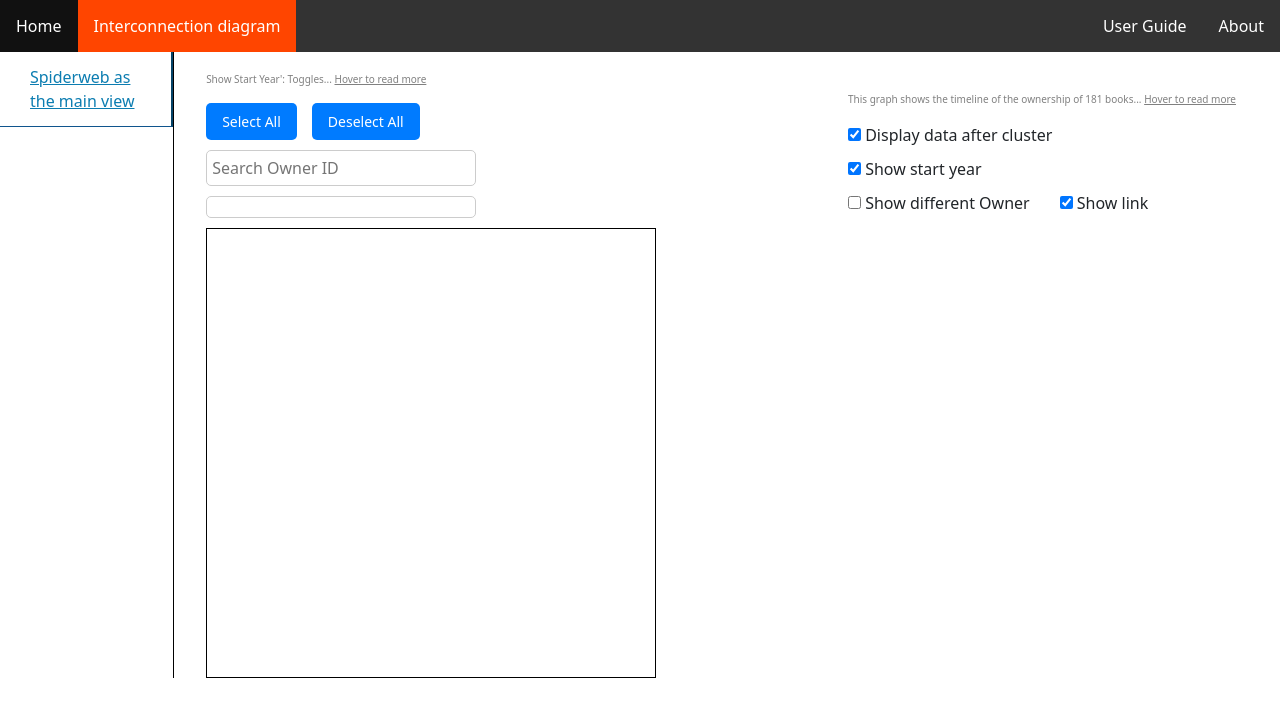
After one commit to MaryJml/MSc_Project, a Flask app: page /interconnection/spiderweb in a window 1280 px wide. The commit adds this page. Shown: the top 717 px of the page. Run offline with Flask 3, Linux system fonts and the light colour scheme.

Commit message:
add inter_sidebar

```diff
--- a/app.py
+++ b/app.py
@@ -12,17 +12,21 @@ def serve_js(filename):
 def network():
     return render_template('network.html', active_page=['network','home'])
 
-@app.route('/spiderweb')
+@app.route('/home/spiderweb')
 def spiderweb():
     return render_template('spiderweb.html', active_page=['spiderweb','home'])
 
-@app.route('/chord')
+@app.route('/home/chord')
 def chord():
     return render_template('chord.html', active_page=['chord','home'])
 
-@app.route('/euler')
+@app.route('/home/euler')
 def euler():
     return render_template('euler.html', active_page=['euler','home'])
+
+@app.route('/interconnection/spiderweb')
+def inter_spiderweb():
+    return render_template('spider_inter.html', active_page=['spider_inter', 'inter'])
 
 @app.route('/intro')
 def intro():
--- a/templates/base.html
+++ b/templates/base.html
@@ -14,6 +14,7 @@
 <nav>
     <ul id="top">
         <li class="top_bar"><a href="{{ url_for('network') }}" class="{{ 'active' if 'home' in active_page }}">Home</a></li>
+        <li class="top_bar"><a href="{{ url_for('inter_spiderweb') }}" class="{{ 'active' if 'inter' in active_page }}">Interconnection diagram</a></li>
         <li class="top_bar" style="float:right"><a href="#">About</a></li>
         <li class="top_bar" style="float:right"><a href="{{ url_for('network_guide') }}" class="{{ 'active' if 'guide' in active_page }}">User Guide</a></li>
     </ul>
--- /dev/null
+++ b/templates/inter_sidebar.html
@@ -0,0 +1,21 @@
+{% extends 'base.html' %}
+
+{% block chart %}
+    <div id="main">
+        <div id="sidebar">
+            <ul id="side">
+                <li>
+                    <a href="{{ url_for('inter_spiderweb') }}" class="{{ 'active' if 'spider_inter' in active_page }}">
+                        <span class="item">Spiderweb as the main view</span>
+                    </a>
+                </li>
+
+            </ul>
+        </div>
+        {% block content %}
+
+        {% endblock %}
+
+    </div>
+
+{% endblock %}
--- /dev/null
+++ b/templates/spider_inter.html
@@ -0,0 +1,50 @@
+{% extends 'inter_sidebar.html' %}
+{% block content %}
+    <div class="container" style="margin-top: 20px; margin-left:20px">
+        <div class="left-panel">
+            <div class="hover-description" style="width: 230px" data-fulltext="'Show Start Year': Toggles the display of start years on nodes. Unchecking this makes the timelines cleaner and less cluttered. |'Show Different Owner': Allows for color differentiation of nodes based on different owners. If unchecked, all nodes appear in blue, providing a uniform view. |'Show Link': Controls the visibility of connections between nodes of the same owner across different timelines. Checking this box reveals a list of all owners, enabling users to select specific owners to view their links. Unchecking it hides both the checkbox list and the links on the diagram.">
+                <p>Show Start Year': Toggles... <span class="moreText">Hover to read more</span></p>
+            </div>
+
+            <div class="buttons">
+                <button id="webSelectAll">Select All</button>
+                <button id="webDeselectAll">Deselect All</button>
+            </div>
+            <input type="text" id="ownerSearchBar" placeholder="Search Owner ID">
+            <div id="ownerCheckboxes">
+
+            </div>
+            <div id="bookDetails"></div>
+
+            <svg id="focusedWeb" width="450" height="450" style="border: 1px solid black;"></svg>
+        </div>
+        <div class="right-panel" id="controls2">
+            <div class="hover-description" style="width: 400px" data-fulltext="This graph shows the timeline of the ownership of 181 books. Each book's timeline has multiple nodes representing different owners. Each node is labelled with the start year and owner ID, and the timelines of all the books converge at a red centre point, indicating that the books were once owned by the same owner (ID 3467). Different nodes of the same owner are connected by coloured lines, making it easy to trace the common history between different books. Hover to see more details such as book ID and owner ID.">
+                <p>This graph shows the timeline of the ownership of 181 books... <span class="moreText">Hover to read more</span></p>
+            </div>
+            <div class="checkbox-container">
+                <label>
+                    <input type="checkbox" id="toggleArrangedDataCheckbox" checked>
+                    Display data after cluster
+                </label>
+                <label>
+                    <input type="checkbox" id="showYearsCheckbox" checked>
+                    Show start year
+                </label>
+                <label>
+                    <input type="checkbox" id="showOwnersCheckbox">
+                    Show different Owner
+                </label>
+                <label>
+                    <input type="checkbox" id="showSameOwnersCheckbox" checked>
+                    Show link
+                </label>
+            </div>
+            <svg id="web"></svg>
+        </div>
+    </div>
+
+    <script src="https://cdn.jsdelivr.net/npm/d3@7"></script>
+
+    <script src="{{ url_for('serve_js', filename='description.js') }}"></script>
+{% endblock %}
```
Also changed, not shown: static/js/euler_diagram.js, static/js/spider_inter_main.js (added).
